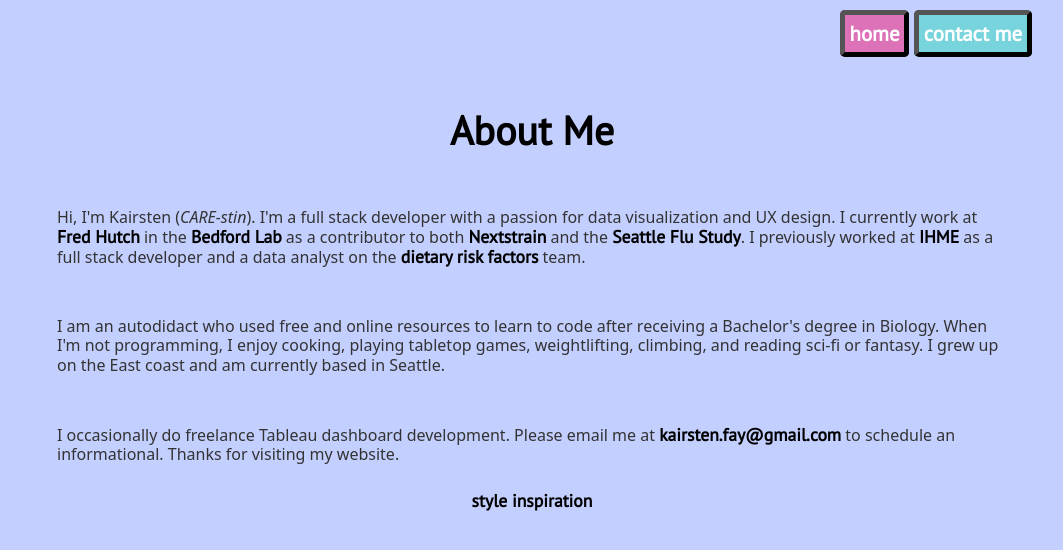
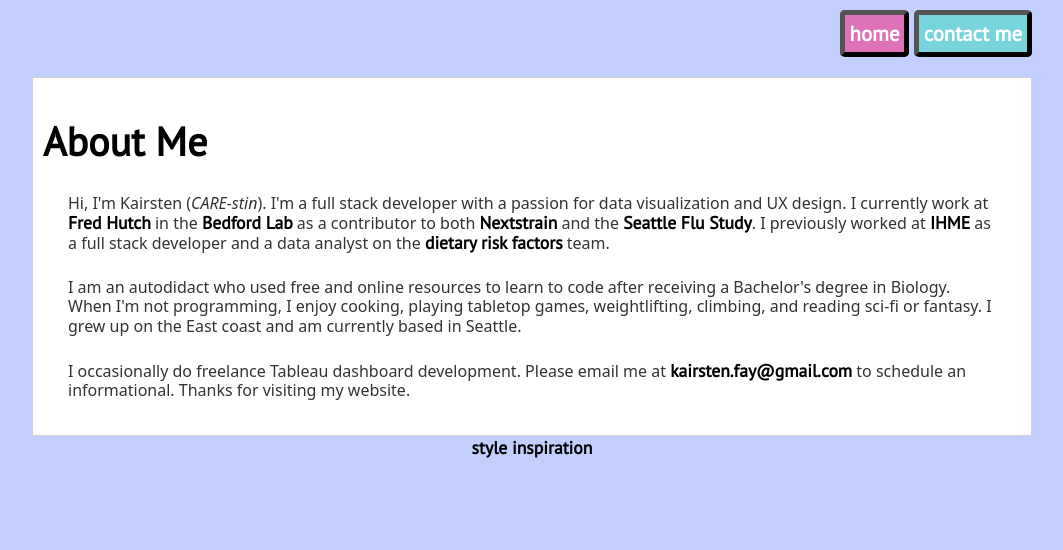
Before and after one commit to kairstenfay/kairstenfay.github.io, a Jekyll site: the page built from about/index.html, in a window 1280 px wide. Shown: the top 550 px of the page, without its empty margins (108-1171 px from the left). Built offline with Jekyll 4.4.1, drawn with Linux system fonts in a browser that asks for light colours.

Commit message:
about: Update styles

```diff
--- a/about/index.html
+++ b/about/index.html
@@ -3,6 +3,7 @@
 title: Kairsten Fay's About Me
 ---
 
+<div class='white-bg'>
 <h1 class="title">About Me</h1>
     <p>
         Hi, I'm Kairsten (<em>CARE-stin</em>). I'm a full stack developer with a passion for data visualization and
@@ -22,3 +23,4 @@
         <a href="mailto:kairstenfay@gmail.com">kairsten.fay@gmail.com</a> to schedule an informational.
         Thanks for visiting my website.
     </p>
+</div>
--- a/css/main.css
+++ b/css/main.css
@@ -82,6 +82,13 @@
     border-radius: 2px;
     padding: 10px;
     display: flex;
+}
+
+.white-bg {
+    background-color: white;
+    border: 1px solid lightgrey;
+    border-radius: 2px;
+    padding: 10px;
 }
 
 #cv-pdf {
```
Lines whose indentation alone changed are shown as unchanged.
